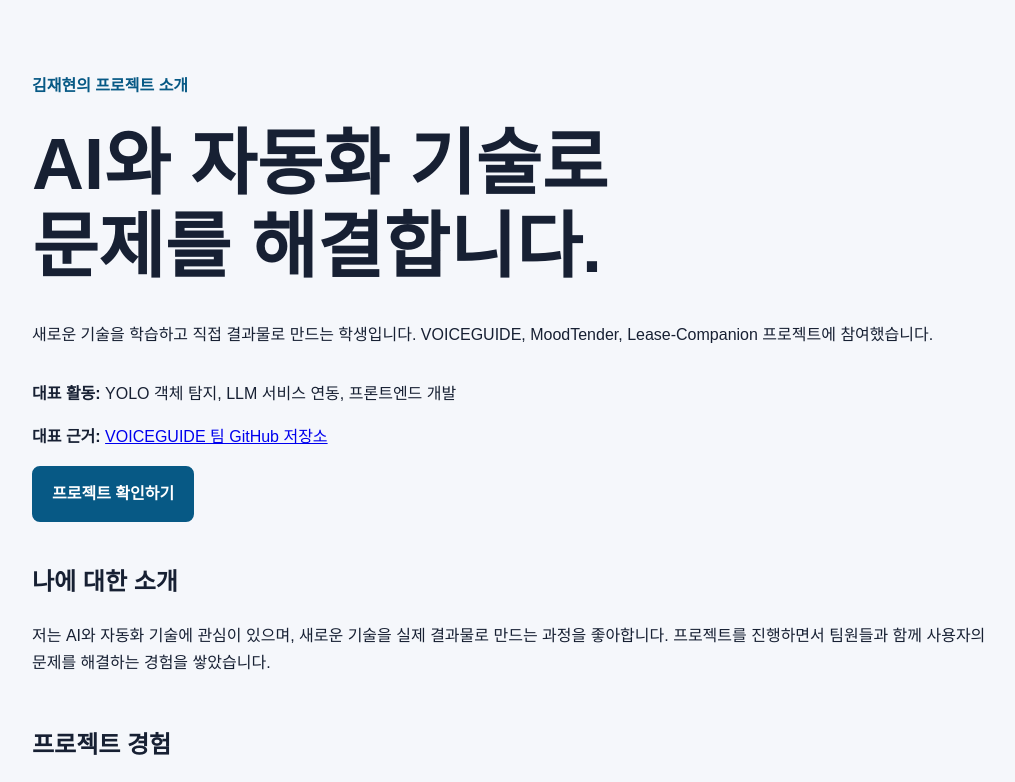
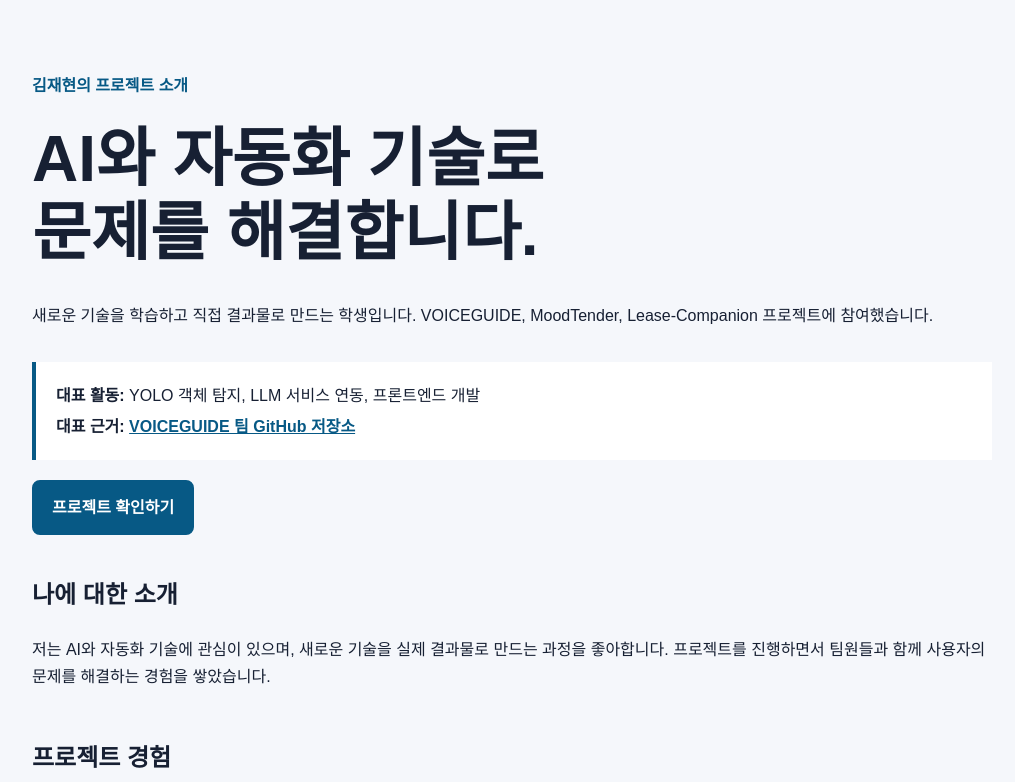
Before and after one commit to jaehyun7849/about-me, a plain HTML site: page index.html in a window 1280 px wide. Shown: the top 782 px of the page, without its empty margins (128-1143 px from the left). Drawn offline with Linux system fonts and the light colour scheme.

Commit message:
Modify h1 font size and add hero-summary styles
Adjusted font size for h1 and added styles for hero-summary.

```diff
--- a/style.css
+++ b/style.css
@@ -30,7 +30,7 @@ header {
 
 h1 {
   margin: 8px 0 16px;
-  font-size: clamp(2.3rem, 6vw, 4.5rem);
+  font-size: clamp(2.3rem, 5vw, 4rem);
   line-height: 1.15;
 }
 
@@ -122,3 +122,18 @@ footer {
     transition: none !important;
   }
 }
+.hero-summary {
+  margin: 16px 0 20px;
+  padding: 16px 20px;
+  border-left: 4px solid #075985;
+  background: #ffffff;
+}
+
+.hero-summary p {
+  margin: 4px 0;
+}
+
+.hero-summary a {
+  color: #075985;
+  font-weight: 700;
+}
```
